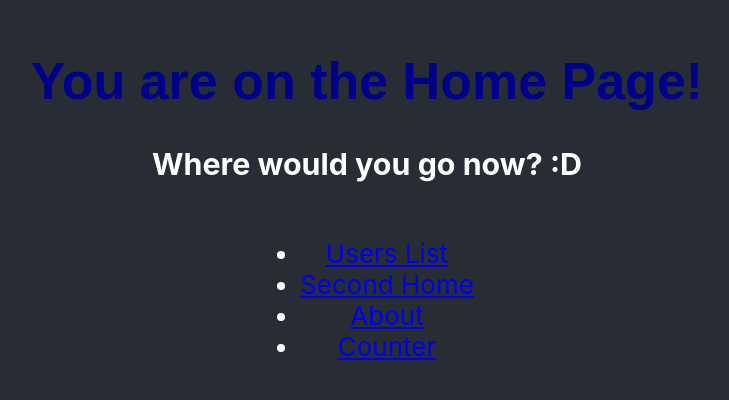
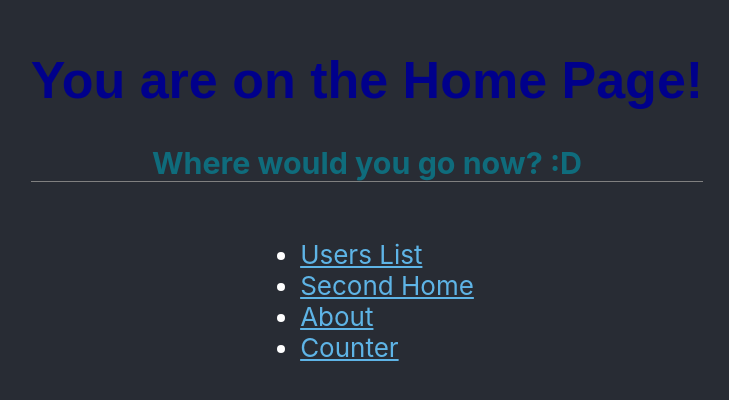
Before and after one commit to ulajeziorna20/react-router-app, a React (Create React App) app: page / in a window 1280 px wide. Shown: the part 198-598 px from the top of the page, without its empty margins (273-1002 px from the left). Built offline with nearby package versions, Linux system fonts and the light colour scheme.

Commit message:
ostylowanie HomePage

```diff
--- a/src/components/home-page/HomePage.js
+++ b/src/components/home-page/HomePage.js
@@ -11,6 +11,7 @@ function HomePage() {
           You are on the <span className="home-page">Home Page</span>!
         </h1>
         <h3>Where would you go now? :D</h3>
+
       </header>
 
       <nav className="main-navigation">
--- a/src/components/home-page/css/HomePage.css
+++ b/src/components/home-page/css/HomePage.css
@@ -0,0 +1,20 @@
+h3 {
+  color: rgb(15, 108, 124);
+  border-bottom: 2px double gray;
+  border-width: 1px;
+}
+
+
+
+.main-navigation {
+  text-align: left;
+}
+
+.link-main-list {
+  color: rgb(94, 180, 230);
+}
+
+.link-main-list:hover {
+  color: rgb(168, 220, 255);
+  text-decoration: none;
+}
```
